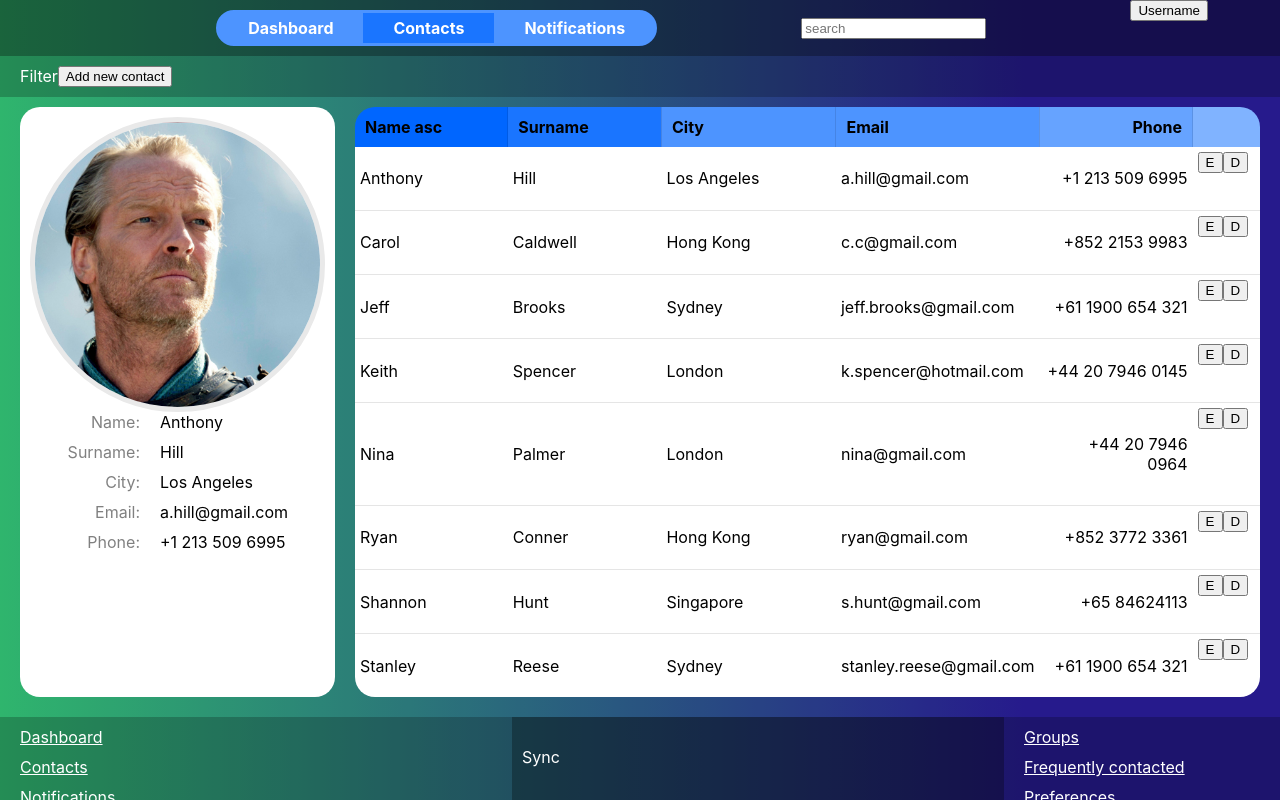
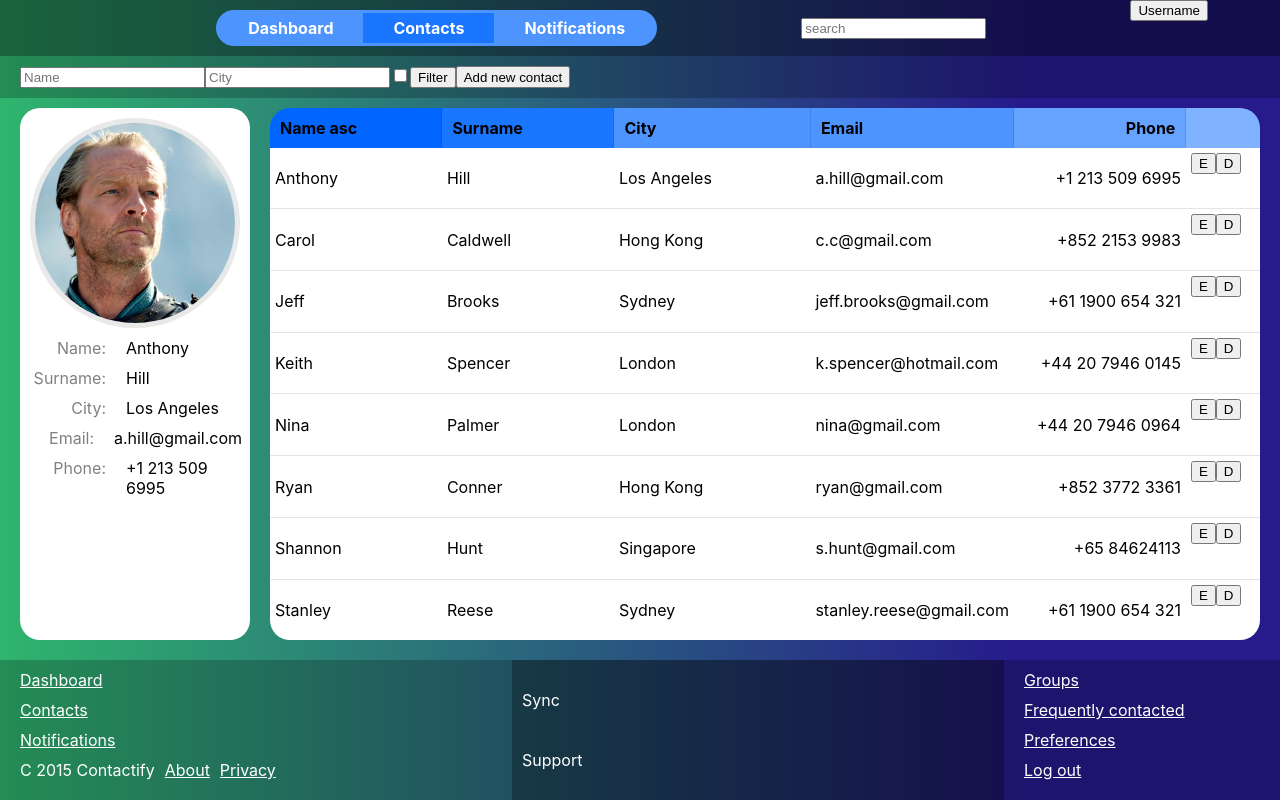
Before and after one commit to krkakrka/metasite-contactify, a React (Create React App) app: page / in a window 1280 px wide. Both pictures are taken after a click on the element 640 px from the left and 177 px from the top of the page. Built offline with nearby package versions, Linux system fonts and the light colour scheme.

Commit message:
Add filtering and fix some layout issues

```diff
--- a/src/components/ContactDetails/ContactDetails.css
+++ b/src/components/ContactDetails/ContactDetails.css
@@ -29,7 +29,6 @@
 }
 
 .ContactDetails .imageContainer {
-  height: 50%;
   display: flex;
   justify-content: center;
 }
@@ -37,6 +36,6 @@
 .ContactDetails .imageContainer img {
   border-radius: 100%;
   border: 5px solid #e9e9e9;
-  height: 100%;
+  height: 200px;
   width: auto;
 }
--- a/src/components/Contacts/Contacts.js
+++ b/src/components/Contacts/Contacts.js
@@ -2,8 +2,42 @@ import React from 'react';
 import { ContactsTable, ContactDetails } from '..';
 import './Contacts.css';
 
+function Filter({ onSubmit }) {
+  const [name, setName] = React.useState('');
+  const [city, setCity] = React.useState('');
+  const [showActive, setShowActive] = React.useState(false);
+
+  const handleSubmit = () => (
+    onSubmit({
+      name, city, showActive
+    })
+  );
+
+  return (
+    <div>
+      <input type="text" placeholder="Name" value={name} onChange={e => setName(e.target.value)} />
+      <input type="text" placeholder="City" value={city} onChange={e => setCity(e.target.value)} />
+      <input type="checkbox" checked={showActive} onChange={e=> setShowActive(e.target.checked)} />
+      <button onClick={handleSubmit}>Filter</button>
+    </div>
+  );
+}
+
+function filterContacts(contacts, filter) {
+  const matches = contacts.filter(contact => {
+    const nameMatch = filter.name.length > 0 ? contact.name.toLowerCase() === filter.name.toLowerCase() : true;
+    const cityMatch = filter.city.length > 0 ? contact.city.toLowerCase() === filter.city.toLowerCase() : true;
+    const activityMatch = filter.showActive === contact.active;
+    return nameMatch && cityMatch && activityMatch;
+  });
+  return matches;
+}
+
 function Contacts({ contacts }) {
   const [selectedContact, setSelectedContact] = React.useState();
+  const [filter, setFilter] = React.useState();
+  const filteredContacts = filter ? filterContacts(contacts, filter) : contacts;
+
   const handleContactSelection = (contact) => {
     if (selectedContact) {
       const newSelectedContact = selectedContact.id !== contact.id ? contact : undefined;
@@ -16,14 +50,14 @@ function Contacts({ contacts }) {
   return (
     <main className="Contacts">
       <div className="Contacts-header">
-        <div>Filter</div>
+        <Filter onSubmit={setFilter} />
         <button>Add new contact</button>
       </div>
       <div className="Contacts-main">
         {selectedContact && (
           <ContactDetails contact={selectedContact} />
         )}
-        <ContactsTable contacts={contacts} onContactSelect={handleContactSelection} />
+        <ContactsTable contacts={filteredContacts} onContactSelect={handleContactSelection} />
       </div>
     </main>
   );
--- a/src/components/ContactsTable/ContactsTable.js
+++ b/src/components/ContactsTable/ContactsTable.js
@@ -2,18 +2,17 @@ import React from 'react';
 import _ from 'lodash';
 import './ContactsTable.css';
 
-function sortContactsAsc(contacts) {
-  return _.sortBy(contacts, (contact) => contact.name);
+function sortContactsAsc(contacts, sortOrder) {
+  const sorted = _.sortBy(contacts, (contact) => contact.name);
+  return sortOrder === 'desc' ? sorted.reverse() : sorted;
 }
 
 function ContactsTable({ contacts, onContactSelect }) {
   const [sortOrder, setSortOrder] = React.useState('asc');
-  const [sortedContacts, setSortedContacts] = React.useState(sortContactsAsc(contacts, sortOrder));
-
   const resortContactsByName = () => {
-    setSortedContacts([...sortedContacts].reverse());
     setSortOrder(sortOrder === 'asc' ? 'desc' : 'asc');
   };
+  const sortedContacts = sortContactsAsc(contacts, sortOrder);
 
   return (
     <div className="ContactsTable">
```
Also changed, not shown: 1 other file (tests, documents, lock files or other folders).
